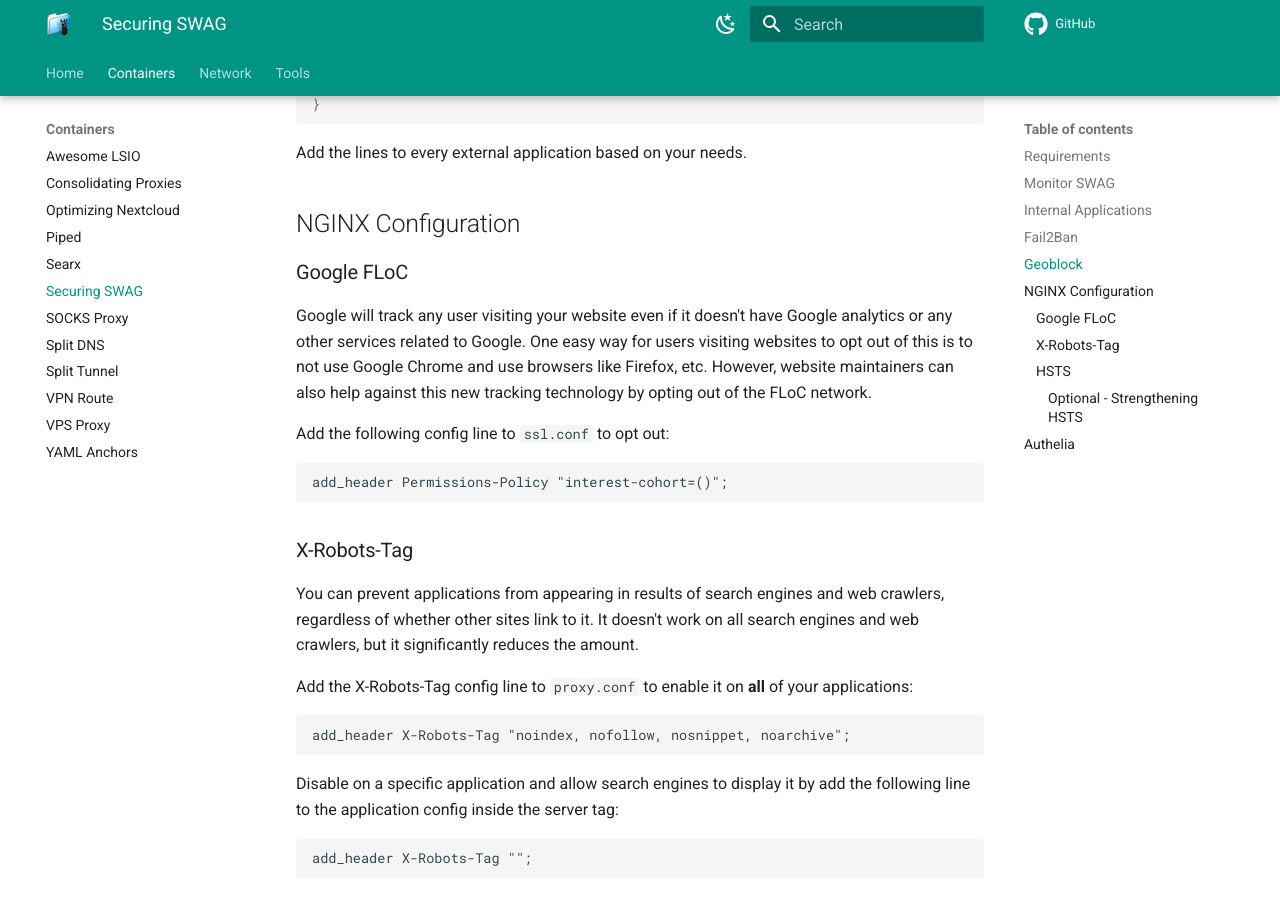
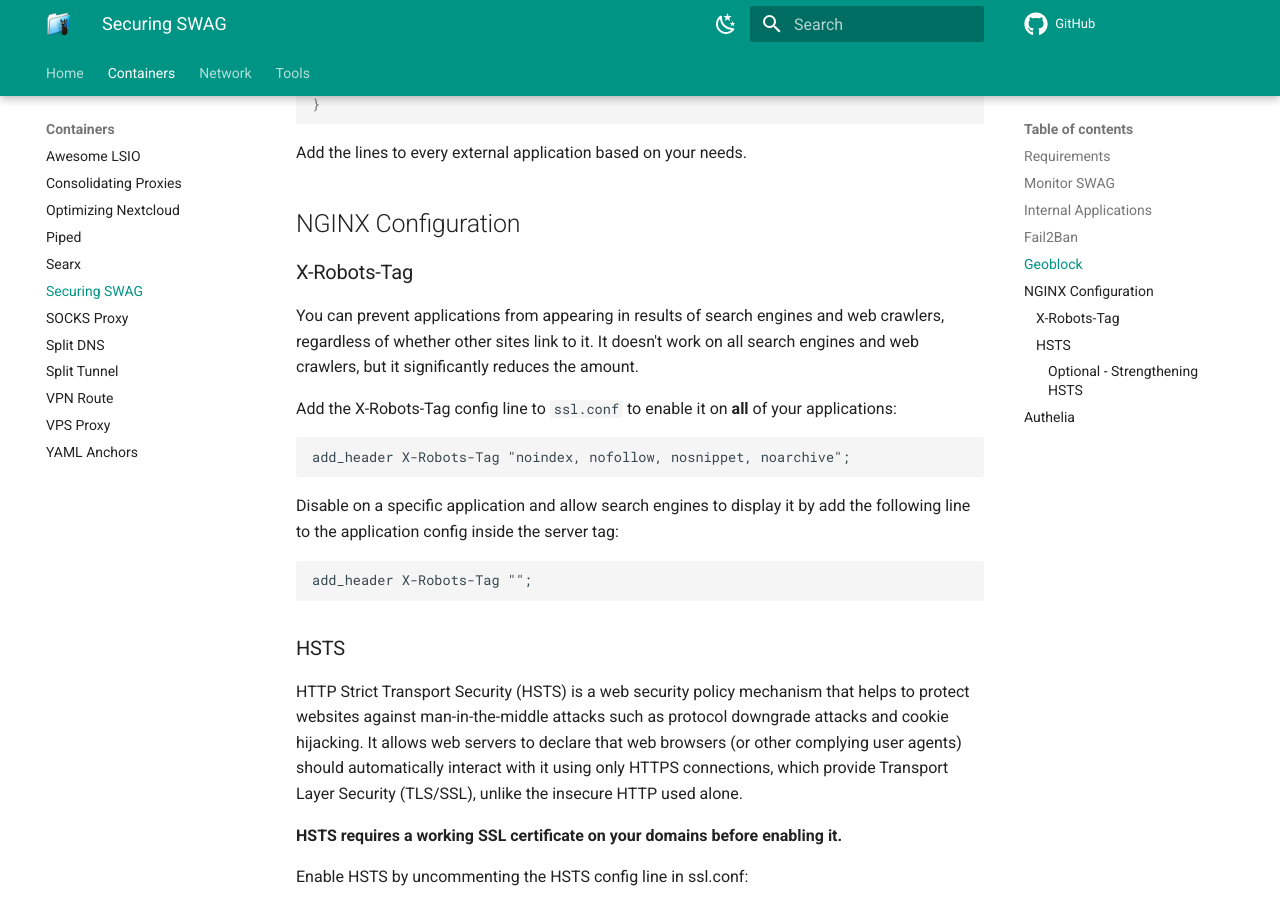
Before and after one commit to quietsy/advanced-configurations, an MkDocs documentation site: the page built from docs/secure.md, in a window 1280 px wide and 900 px high, scrolled down 4891 px. Built offline with MkDocs 1.6.1 and Material for MkDocs 9.7.7, drawn with Linux system fonts in a browser that asks for light colours; comment, search, counter and statistics services are not loaded.

Commit message:
Remove floc

````diff
--- a/docs/secure.md
+++ b/docs/secure.md
@@ -202,18 +202,10 @@
 
 
 ## NGINX Configuration
-### Google FLoC
-Google will track any user visiting your website even if it doesn't have Google analytics or any other services related to Google. One easy way for users visiting websites to opt out of this is to not use Google Chrome and use browsers like Firefox, etc. However, website maintainers can also help against this new tracking technology by opting out of the FLoC network.
-
-Add the following config line to `ssl.conf` to opt out:
-```
-add_header Permissions-Policy "interest-cohort=()";
-```
-
 ### X-Robots-Tag
 You can prevent applications from appearing in results of search engines and web crawlers, regardless of whether other sites link to it. It doesn't work on all search engines and web crawlers, but it significantly reduces the amount.
 
-Add the X-Robots-Tag config line to `proxy.conf` to enable it on **all** of your applications:
+Add the X-Robots-Tag config line to `ssl.conf` to enable it on **all** of your applications:
 ```
 add_header X-Robots-Tag "noindex, nofollow, nosnippet, noarchive";
 ```
````
